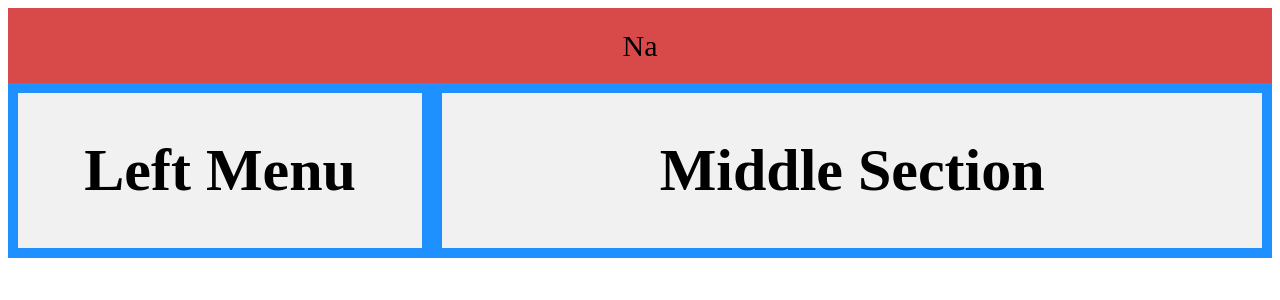
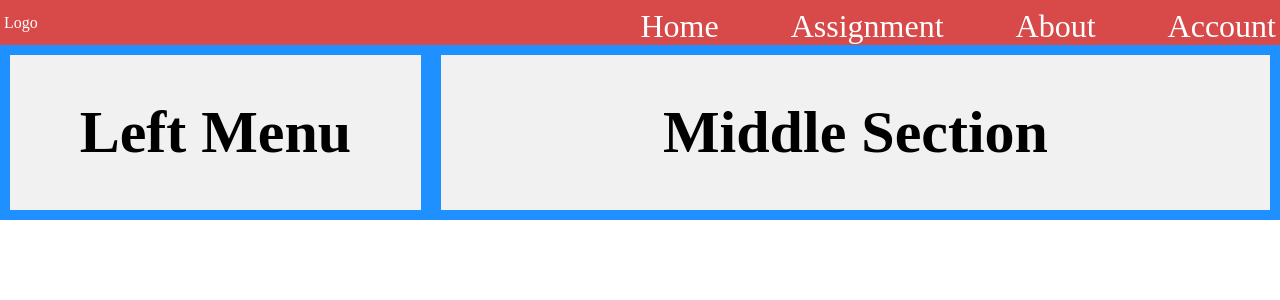
Before and after one commit to maestrogamboa/Interpreter-POC, a React (Create React App) app: page / in a window 1280 px wide. Shown: the top 300 px of the page. Built offline with nearby package versions, Linux system fonts and the light colour scheme.

Commit message:
nav basics

```diff
--- a/src/App.js
+++ b/src/App.js
@@ -2,6 +2,7 @@ import { useState } from "react";
 import LeftMenu from "./components/LeftMenu";
 import MiddleSection from "./components/MiddleSection";
 import NavMenu from "./components/NavMenu";
+import "./components/NavMenu.css"
 import "./app.css"
 
 function App() {
--- a/src/app.css
+++ b/src/app.css
@@ -1,11 +1,4 @@
-.navMenu{
-    background-color: #d84949;
-    width: 100%;
-    text-align: center;
-    line-height: 75px;
-    font-size: 30px;
 
-}
 
 .mainSections{
     display: flex;
--- /dev/null
+++ b/src/components/NavMenu.css
@@ -0,0 +1,37 @@
+body {
+    margin: 0;
+}
+
+nav {
+    background-color: #d84949;
+    box-sizing: border-box;
+    display: flex;
+    justify-content: space-between;
+    align-items: center;
+}
+
+.nav ul {
+    padding: 0;
+    margin: 0;
+    list-style: none;
+    display: flex;
+    gap: 4rem;
+    font-size: 2rem;
+}
+
+.nav a {
+    text-decoration: none;
+    color: white;
+    height: 100%;
+    display: flex;
+    align-items: center;
+    padding: .25rem;
+}
+
+.nav li.active {
+   background-color: blue;
+}
+
+.nav li:hover {
+    background-color: blue;
+}
--- a/src/components/NavMenu.js
+++ b/src/components/NavMenu.js
@@ -2,9 +2,25 @@ import React from 'react'
 
 function NavMenu() {
   return (
-    <div>
-      Na
-    </div>
+    <nav class= "nav">
+      <a href= "/" class= "Logo">
+        Logo
+      </a>
+      <ul>
+        <li>
+          <a href="/"> Home </a>
+        </li>
+        <li>
+          <a href="/Assignment"> Assignment </a>
+        </li>
+        <li>
+          <a href="/About"> About </a>
+        </li>
+        <li>
+          <a href="/Account"> Account </a>
+        </li>
+      </ul>
+    </nav>
   )
 }
 
```
